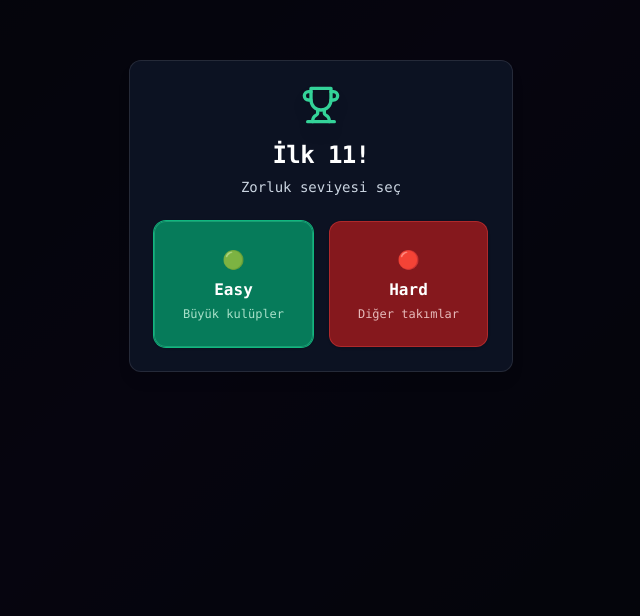
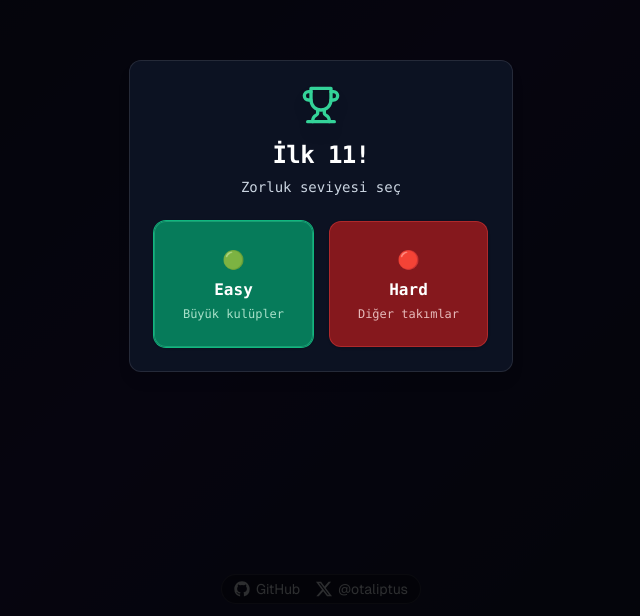
Before and after one commit to otaliptus/missing-eleven-tr, a Next.js app: page / in a window 1280 px wide. Shown: the part 184-800 px from the top of the page, without its empty margins (319-959 px from the left). Built offline with nearby package versions, Linux system fonts and the light colour scheme.

Commit message:
feat: footer

```diff
--- a/app/page.tsx
+++ b/app/page.tsx
@@ -114,13 +114,14 @@ export default function Home() {
   const showLoading = !!difficulty && !gameData
 
   return (
-    <main className="h-screen gradient-dark text-white p-1 sm:p-2 flex items-center justify-center">
+    <main className="h-screen gradient-dark text-white p-1 sm:p-2 flex flex-col">
       {/* Difficulty selection modal – shown until user picks easy/hard for today */}
       <DifficultySelectionModal
         open={showDifficultySelection}
         onSelect={handleDifficultySelect}
       />
 
+      <div className="h-full w-full min-h-0 flex-1 flex items-center justify-center">
         {showLoading && (
           <div className="glass rounded-2xl p-6 text-center">
             <div className="animate-pulse flex flex-col items-center gap-3">
@@ -142,6 +143,34 @@ export default function Home() {
             />
           </div>
         )}
+      </div>
+
+      <footer className="pt-2 pb-1 flex justify-center">
+        <div className="flex items-center gap-4 rounded-full border border-white/15 bg-black/35 px-3 py-1.5 text-sm leading-none text-slate-200 backdrop-blur-sm">
+          <a
+            href="https://github.com/otaliptus/ilk11"
+            target="_blank"
+            rel="noopener noreferrer"
+            className="inline-flex items-center gap-1.5 hover:text-white transition-colors"
+          >
+            <svg viewBox="0 0 24 24" aria-hidden="true" className="h-4 w-4 fill-current">
+              <path d="M12 .5C5.65.5.5 5.65.5 12a11.5 11.5 0 0 0 7.86 10.92c.58.1.79-.25.79-.56v-2.2c-3.2.69-3.87-1.35-3.87-1.35-.52-1.32-1.28-1.67-1.28-1.67-1.05-.72.08-.7.08-.7 1.16.08 1.77 1.19 1.77 1.19 1.03 1.76 2.7 1.25 3.36.96.1-.75.4-1.25.72-1.54-2.56-.29-5.25-1.28-5.25-5.72 0-1.26.45-2.29 1.18-3.1-.12-.29-.51-1.46.11-3.05 0 0 .97-.31 3.17 1.18a11.02 11.02 0 0 1 5.77 0c2.2-1.49 3.16-1.18 3.16-1.18.63 1.59.24 2.76.12 3.05.73.81 1.17 1.84 1.17 3.1 0 4.45-2.69 5.43-5.26 5.72.41.36.78 1.06.78 2.14v3.17c0 .31.21.66.8.55A11.5 11.5 0 0 0 23.5 12C23.5 5.65 18.35.5 12 .5Z" />
+            </svg>
+            GitHub
+          </a>
+          <a
+            href="https://x.com/otaliptus"
+            target="_blank"
+            rel="noopener noreferrer"
+            className="inline-flex items-center gap-1.5 hover:text-white transition-colors"
+          >
+            <svg viewBox="0 0 24 24" aria-hidden="true" className="h-4 w-4 fill-current">
+              <path d="M18.901 1.153h3.68l-8.04 9.188L24 22.847h-7.406l-5.8-7.584-6.639 7.584H.474l8.6-9.83L0 1.154h7.594l5.243 6.932 6.064-6.933zM17.61 20.644h2.039L6.486 3.24H4.298l13.312 17.404z" />
+            </svg>
+            @otaliptus
+          </a>
+        </div>
+      </footer>
     </main>
   )
 }
```
Lines whose indentation alone changed are shown as unchanged.
